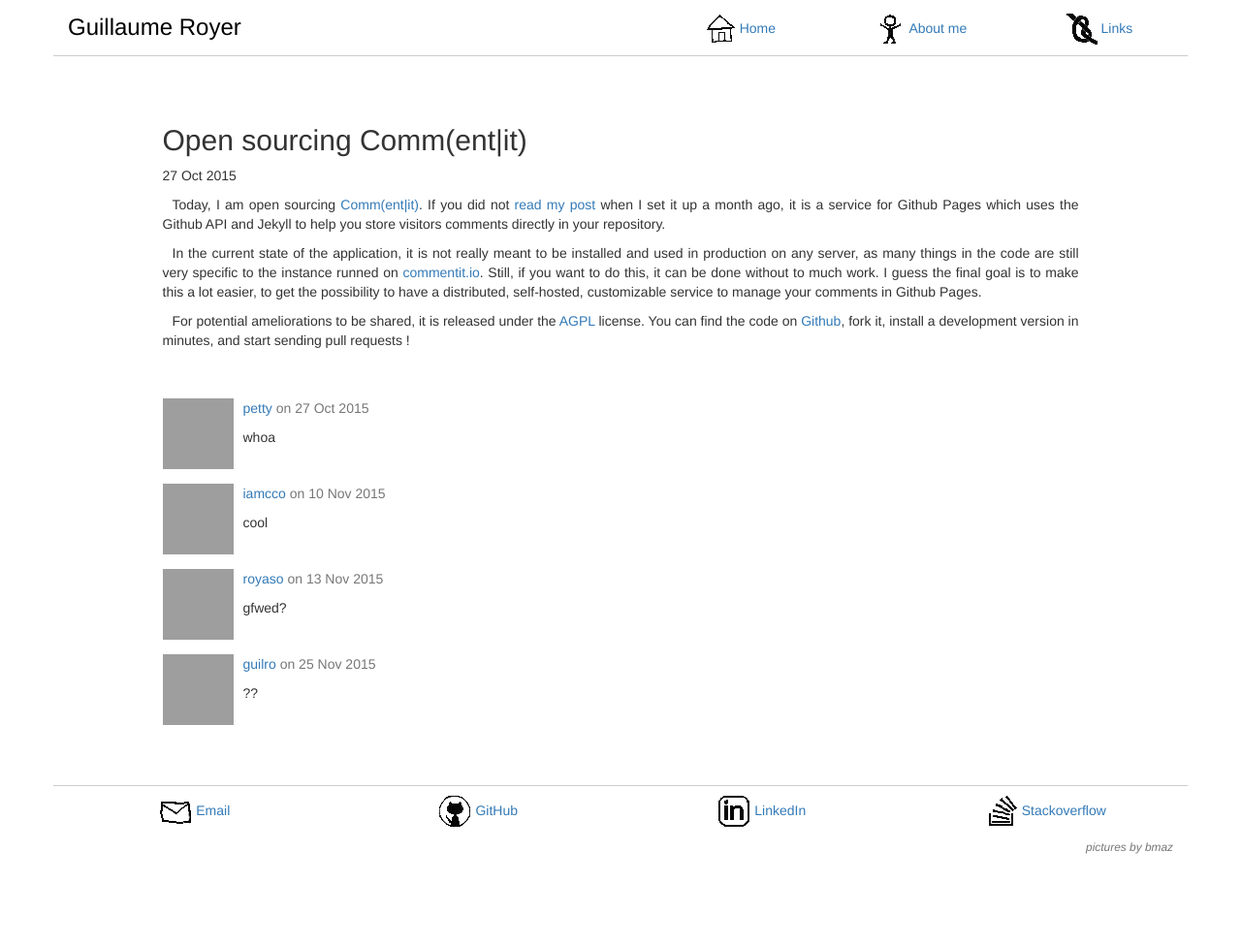
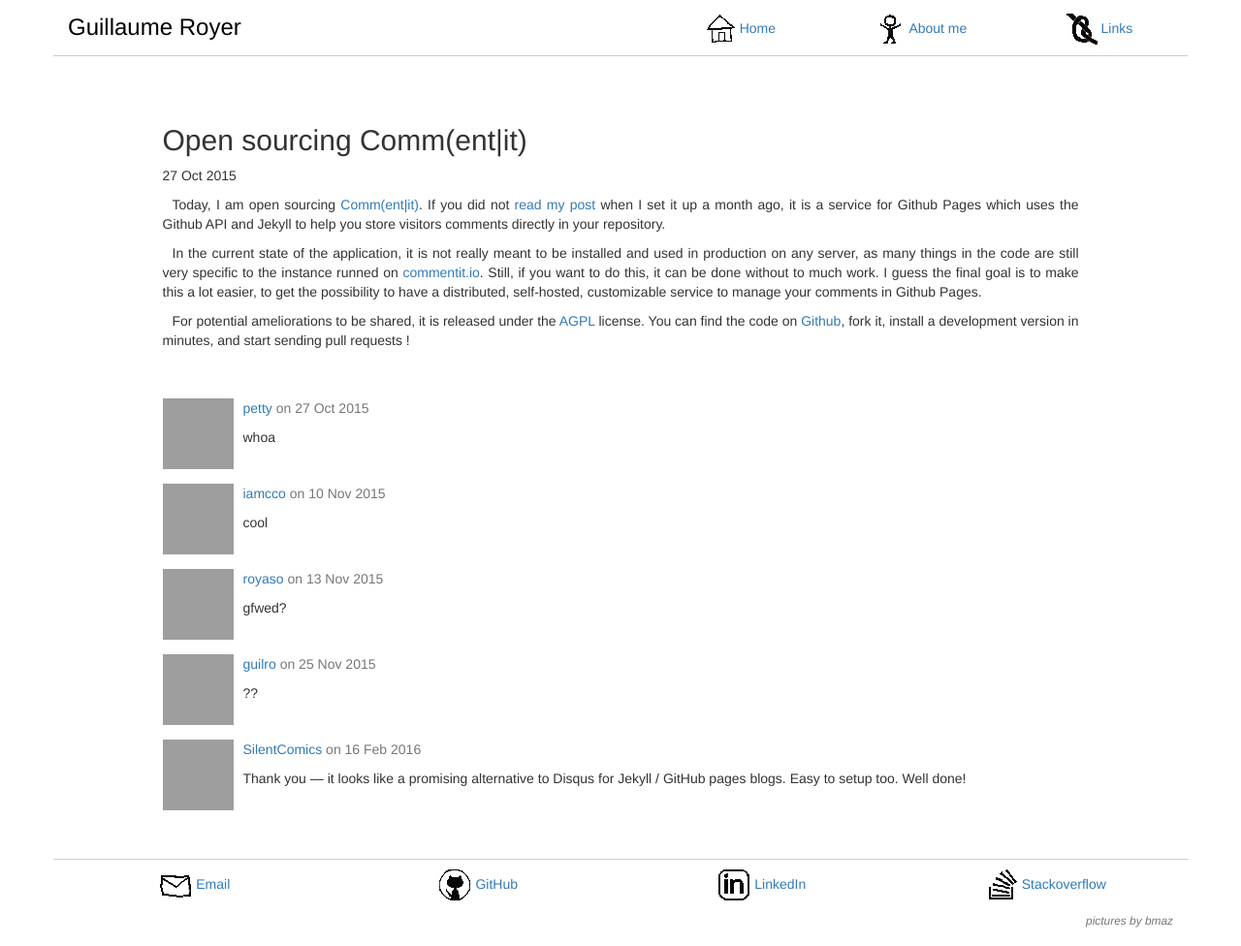
Before and after one commit to jillro/guilro.github.io, a Jekyll site: the page built from _posts/2015-10-27-open-sourcing-commentit.io.md, in a window 1280 px wide. Shown: the whole page at 97% size. Built offline with Jekyll 4.4.1, drawn with Linux system fonts in a browser that asks for light colours; nearby versions of some CDN libraries; Markdown is read by kramdown in place of the engine named in the settings; a script that is not in the unit is left out; before the commit the page ends 900 px from its top, so only the background shows below that; grey boxes are pictures that could not be loaded.

Commit message:
Comment by SilentComics (https://twitter.com/SilentComics)

```diff
--- a/_data/comments.yml
+++ b/_data/comments.yml
@@ -606,3 +606,10 @@
       picture: 'https://avatars.githubusercontent.com/u/301998?v=3&s=73'
     content: '??'
     date: 2015-11-25T00:20:52.527Z
+  - author:
+      type: twitter
+      displayName: SilentComics
+      url: 'https://twitter.com/SilentComics'
+      picture: 'https://pbs.twimg.com/profile_images/509481093515321344/JcTYlvG4_bigger.png'
+    content: 'Thank you &mdash; it looks like a promising alternative to Disqus for Jekyll / GitHub pages blogs. Easy to setup too.  Well done!'
+    date: 2016-02-15T23:42:41.743Z
```
